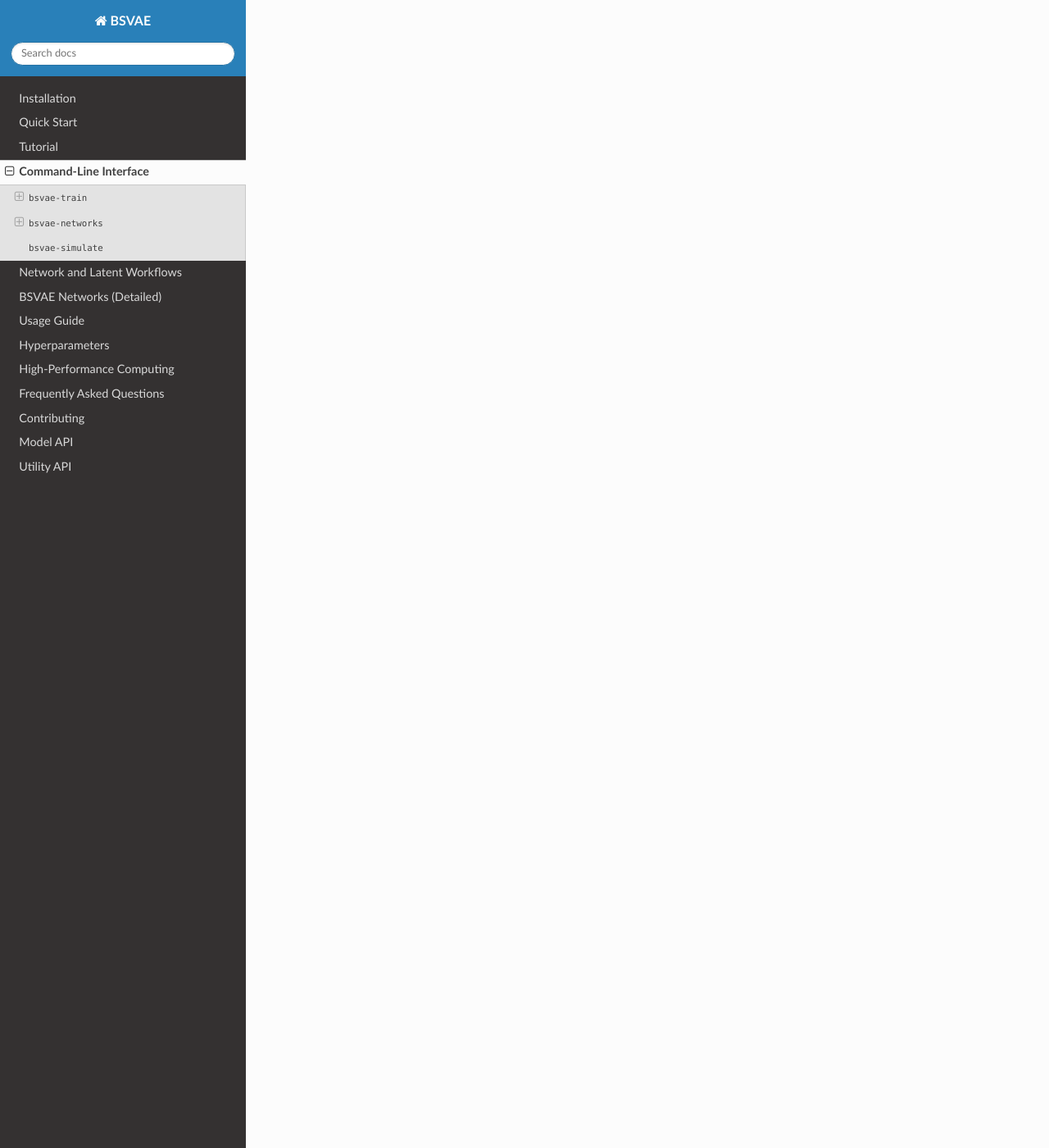
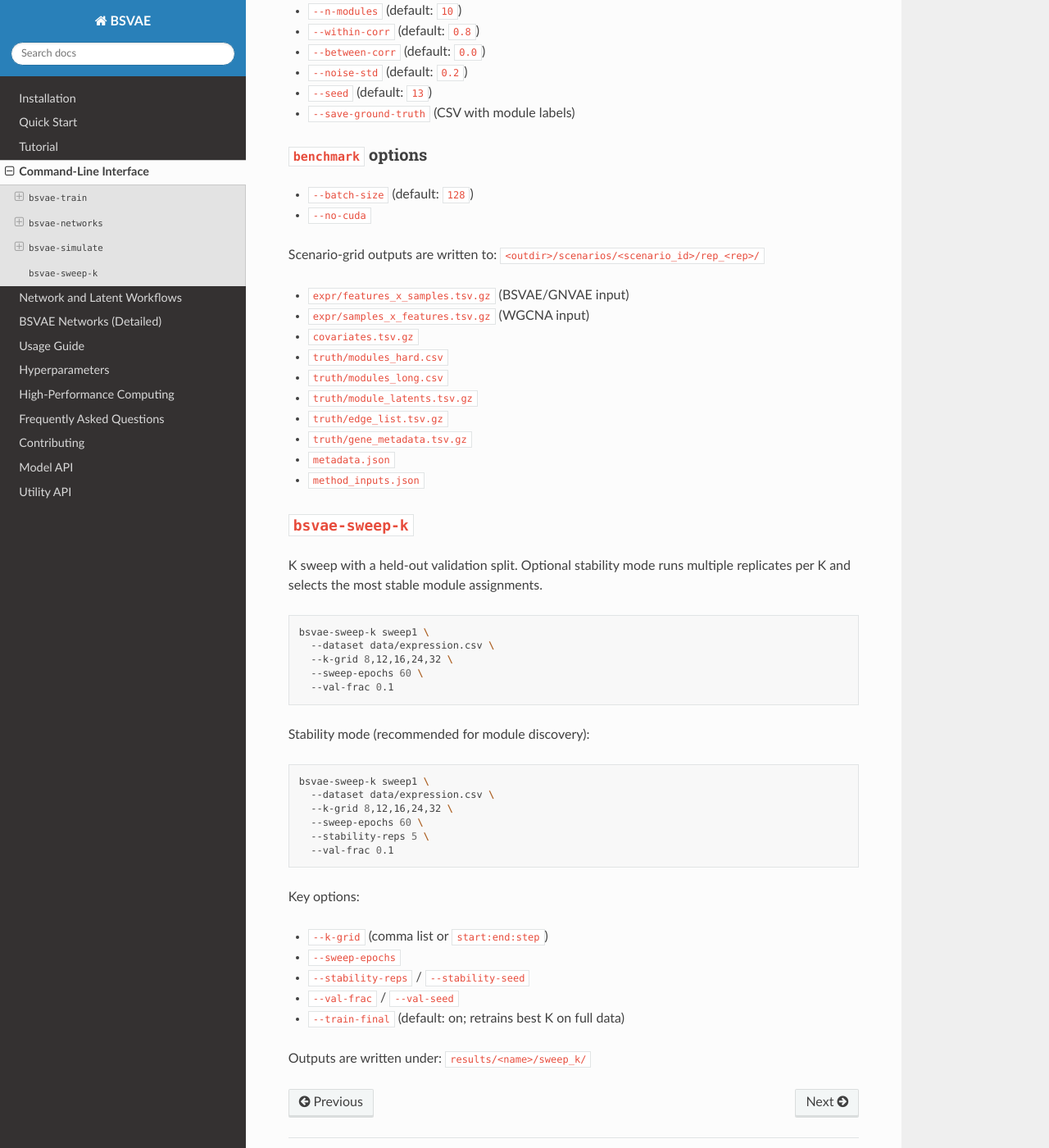
Before and after one commit to heart-gen/BSVAE, a Sphinx documentation site: the page built from docs/cli.md, in a window 1280 px wide and 1400 px high, scrolled down 3418 px. Shown: the whole window at 82% size. Built offline with Sphinx 7.4.7 and the Read the Docs theme 3.1.0, drawn with Linux system fonts in a browser that asks for light colours; some of the changed text lies outside the part shown.

Commit message:
Updating documentation

````diff
--- a/docs/cli.md
+++ b/docs/cli.md
@@ -16,22 +16,33 @@
 ### Common options
 
 - `--outdir` (default: `results`)
+- `--seed` (default: `13`)
 - `--epochs` (default: `100`)
 - `--batch-size` (default: `128`)
 - `--lr` (default: `5e-4`)
 - `--warmup-epochs` (default: `20`)
 - `--transition-epochs` (default: `10`)
+- `--freeze-gmm-epochs` (default: `0`)
 - `--n-modules` (default: `20`)
 - `--latent-dim` (default: `32`)
 - `--hidden-dims` (default: `[512, 256, 128]`)
 - `--sigma-min` (default: `0.3`)
 - `--beta` (default: `1.0`)
 - `--free-bits` (default: `0.5`)
+- `--kl-warmup-epochs` (default: `0`)
+- `--kl-anneal-mode` (`linear` or `cyclical`)
+- `--kl-cycle-length` (default: `50`)
 - `--sep-strength` / `--bal-strength` / `--hier-strength`
+- `--bal-ema-blend` (default: `0.5`)
+- `--pi-entropy-strength` (default: `0.0`)
+- `--collapse-threshold` / `--collapse-noise-scale`
 - `--tx2gene` (used with `--hier-strength > 0`)
 - `--checkpoint-every` (default: `10`)
 - `--no-eval` (skip evaluation pass)
+- `--eval-batch-size`
 - `--no-cuda`
+- `--log-level` (`debug`, `info`, `warning`, `error`)
+- `--no-progress-bar`
 
 ## `bsvae-networks`
 
@@ -53,6 +64,11 @@
 ```
 
 Supported `--methods` values: `mu_cosine`, `gamma_knn`.
+Other options:
+
+- `--top-k` (default: `50`)
+- `--batch-size` (default: `128`)
+- `--no-cuda`
 
 ### `extract-modules`
 
@@ -67,6 +83,8 @@
 
 - `--soft-eigengenes --expr <features x samples csv/tsv>`
 - `--use-leiden --leiden-resolution <float>`
+- `--batch-size` (default: `128`)
+- `--no-cuda`
 
 ### `export-latents`
 
@@ -78,6 +96,10 @@
 ```
 
 Writes compressed NPZ with keys: `mu`, `logvar`, `gamma`, `feature_ids`.
+Other options:
+
+- `--batch-size` (default: `128`)
+- `--no-cuda`
 
 ### `latent-analysis`
 
@@ -94,6 +116,8 @@
 - `--gmm-k`
 - `--tsne --tsne-perplexity`
 - `--covariates` (CSV/TSV indexed by row IDs)
+- `--batch-size` (default: `128`)
+- `--no-cuda`
 
 ## `bsvae-simulate`
 
@@ -118,6 +142,22 @@
 
 Note: `--config` currently expects JSON-compatible YAML (the generated `sim.yaml` uses this format).
 
+### `generate` options
+
+- `--n-features` (default: `500`)
+- `--n-samples` (default: `200`)
+- `--n-modules` (default: `10`)
+- `--within-corr` (default: `0.8`)
+- `--between-corr` (default: `0.0`)
+- `--noise-std` (default: `0.2`)
+- `--seed` (default: `13`)
+- `--save-ground-truth` (CSV with module labels)
+
+### `benchmark` options
+
+- `--batch-size` (default: `128`)
+- `--no-cuda`
+
 Scenario-grid outputs are written to:
 `<outdir>/scenarios/<scenario_id>/rep_<rep>/`
 
@@ -131,3 +171,37 @@
 - `truth/gene_metadata.tsv.gz`
 - `metadata.json`
 - `method_inputs.json`
+
+## `bsvae-sweep-k`
+
+K sweep with a held-out validation split. Optional stability mode runs multiple
+replicates per K and selects the most stable module assignments.
+
+```bash
+bsvae-sweep-k sweep1 \
+  --dataset data/expression.csv \
+  --k-grid 8,12,16,24,32 \
+  --sweep-epochs 60 \
+  --val-frac 0.1
+```
+
+Stability mode (recommended for module discovery):
+
+```bash
+bsvae-sweep-k sweep1 \
+  --dataset data/expression.csv \
+  --k-grid 8,12,16,24,32 \
+  --sweep-epochs 60 \
+  --stability-reps 5 \
+  --val-frac 0.1
+```
+
+Key options:
+
+- `--k-grid` (comma list or `start:end:step`)
+- `--sweep-epochs`
+- `--stability-reps` / `--stability-seed`
+- `--val-frac` / `--val-seed`
+- `--train-final` (default: on; retrains best K on full data)
+
+Outputs are written under: `results/<name>/sweep_k/`
````
Also changed, not shown: README.md (+1 -0 lines), docs/hyperparameters.md (+5 -0 lines), docs/quickstart.md (+15 -0 lines), docs/tutorial.md (+35 -0 lines), docs/usage.md (+28 -0 lines).
